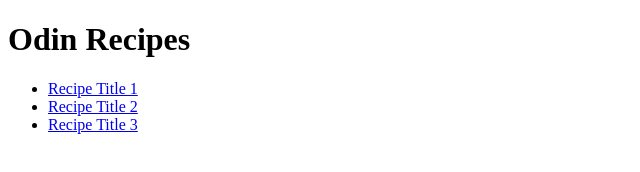
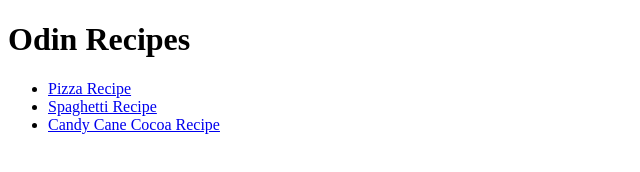
Before and after one commit to NhatNamNQ/odin-recipes, a plain HTML site: page index.html in a window 1280 px wide. Shown: the whole page, without its empty margins (0-640 px from the left). Drawn offline with Linux system fonts and the light colour scheme.

Commit message:
Modify the name of recipe in file index.html

```diff
--- a/index.html
+++ b/index.html
@@ -8,9 +8,9 @@
 <body>
     <h1>Odin Recipes</h1>
     <ul>
-        <li><a href="./recipes/pizza.html">Recipe Title 1</a></li>
-        <li><a href="./recipes/spaghetti.html">Recipe Title 2</a></li>
-        <li><a href="./recipes/CandyCaneCocoa.html">Recipe Title 3</a></li>
+        <li><a href="./recipes/pizza.html">Pizza Recipe</a></li>
+        <li><a href="./recipes/spaghetti.html">Spaghetti Recipe</a></li>
+        <li><a href="./recipes/CandyCaneCocoa.html">Candy Cane Cocoa Recipe</a></li>
     </ul>
 </body>
 </html>
```
